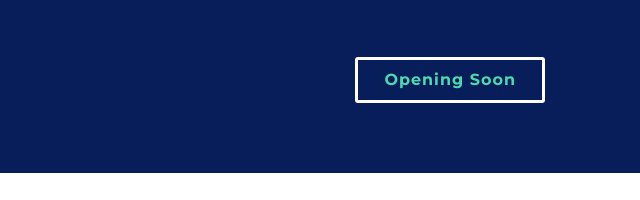
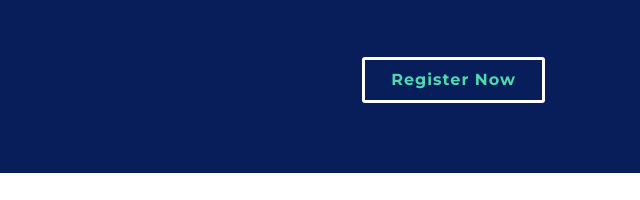
Before and after one commit to Nehanshj/Bharat-tkd, a plain HTML site: page index.html in a window 1280 px wide. Shown: the part 3087-3287 px from the top of the page, 640-1280 px from the left. Drawn offline with nearby package versions, Linux system fonts and the light colour scheme; files whose address does not match are found by name.

Commit message:
Update index.html

```diff
--- a/index.html
+++ b/index.html
@@ -344,7 +344,7 @@
           </div>
           <div class="col-lg-3 cta-btn-container text-center">
             <!-- <a class="cta-btn align-middle" href="register.html">Fill Form</a> -->
-            <p class="cta-btn align-middle"><a href="https://www.bharattkd.com/register">Opening Soon</a></p>
+            <p class="cta-btn align-middle"><a href="https://www.bharattkd.com/register">Register Now</a></p>
           </div>
         </div>
 
```
